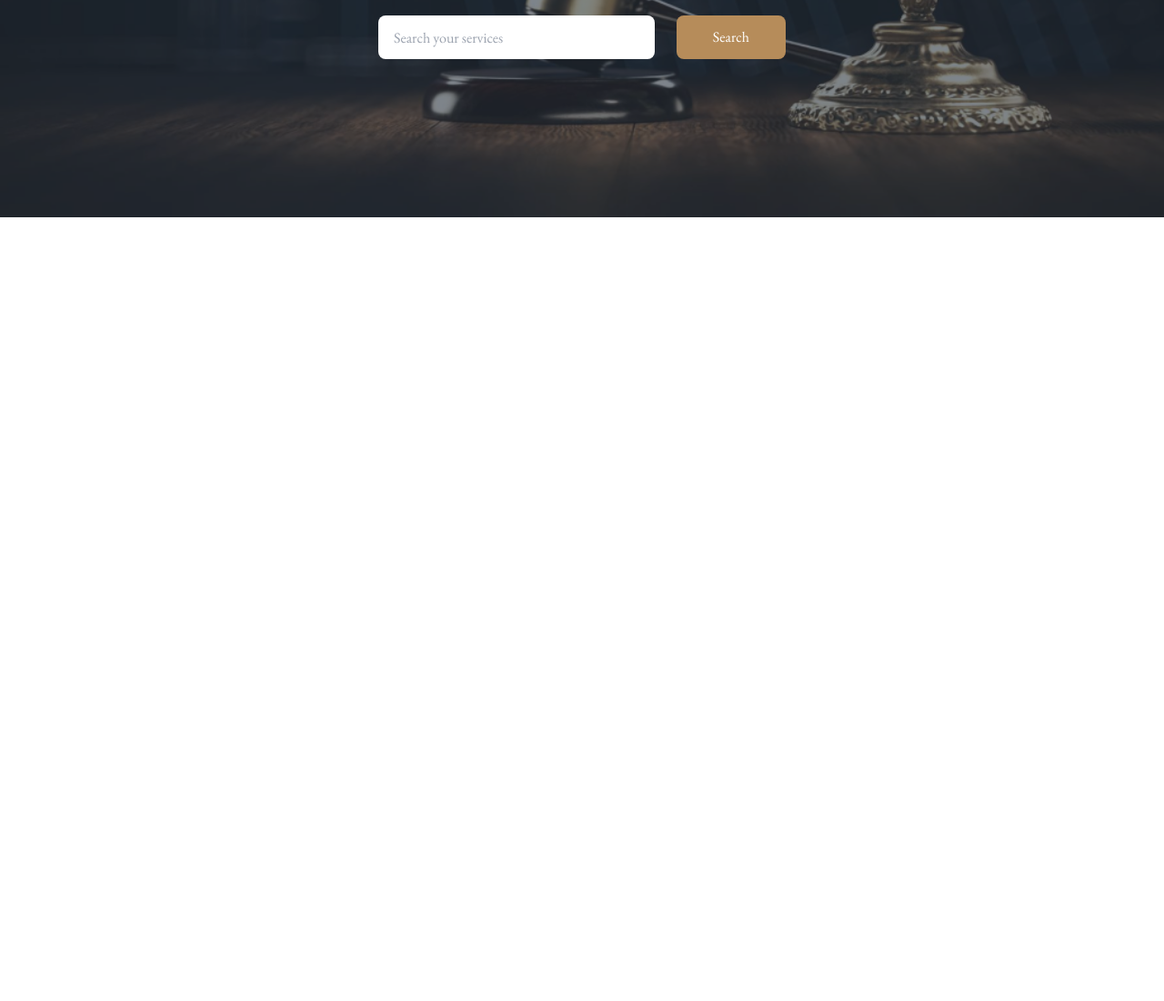
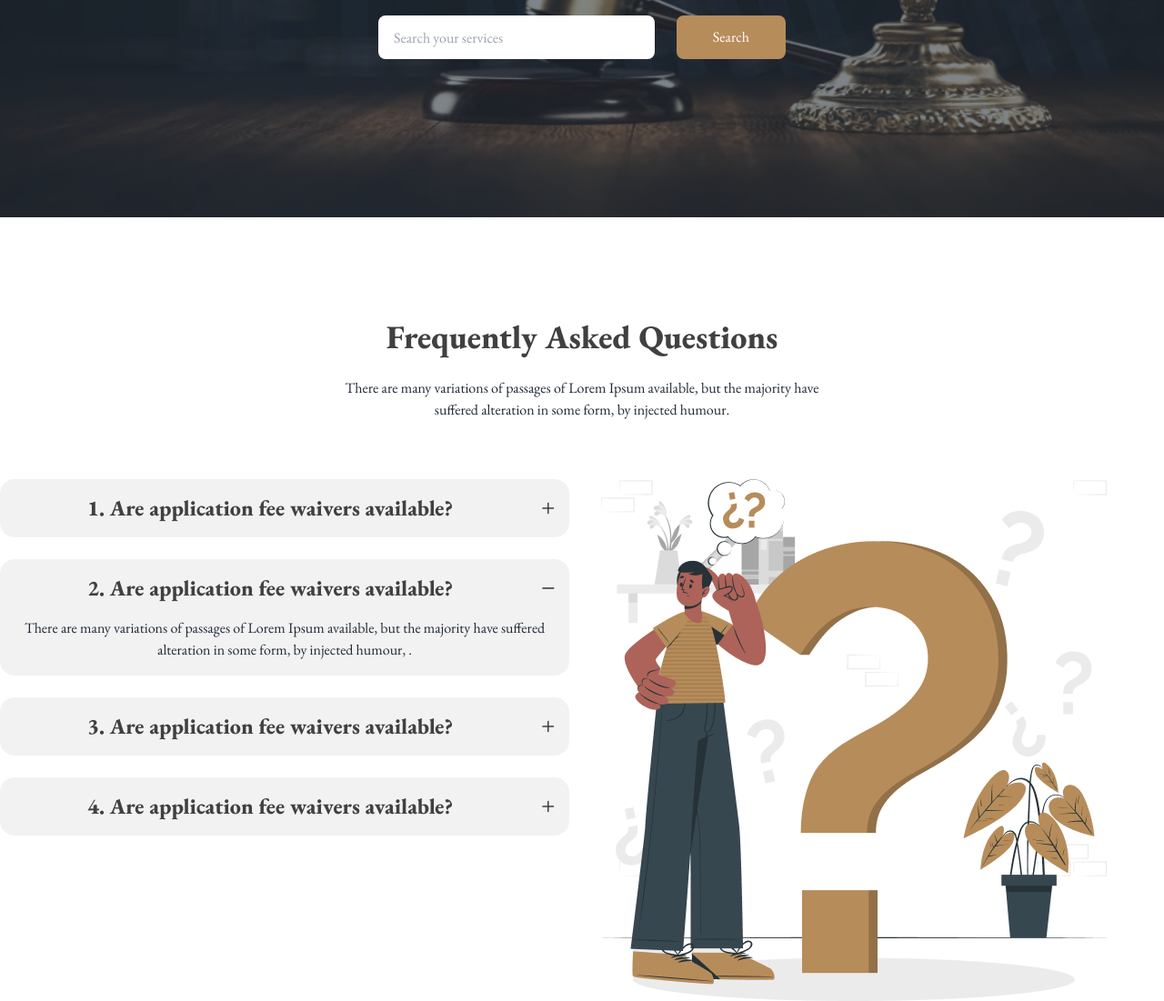
Before and after one commit to Faey2023/legal-solutions, a plain HTML site: page index.html in a window 1280 px wide. Shown: the part 553-1654 px from the top of the page at 91% size. Before the commit the page ends 800 px from the top, so only its background shows below. Drawn offline with nearby package versions, Linux system fonts and the light colour scheme.

Commit message:
added faq section

```diff
--- a/index.html
+++ b/index.html
@@ -135,7 +135,90 @@
         </div>
       </div>
     </header>
-    <main class="container mx-auto"></main>
+    <main class="container mx-auto">
+      <!-- legal practice use  -->
+      <!-- client review  -->
+      <!-- FAQ section  -->
+      <section class="mt-28 text-center">
+        <h3 class="text-4xl font-extrabold text-[#414040] mb-6">
+          Frequently Asked Questions
+        </h3>
+        <p class="mb-16">
+          There are many variations of passages of Lorem Ipsum available, but
+          the majority have <br />
+          suffered alteration in some form, by injected humour.
+        </p>
+        <div class="flex flex-col-reverse lg:flex-row gap-7">
+          <div class="flex-1 space-y-6">
+            <div class="collapse collapse-plus bg-base-200">
+              <input type="radio" name="my-accordion-3" checked="checked" />
+              <div
+                class="collapse-title text-2xl font-extrabold text-[#414040]"
+              >
+                1. Are application fee waivers available?
+              </div>
+              <div class="collapse-content">
+                <p>
+                  There are many variations of passages of Lorem Ipsum
+                  available, but the majority have suffered alteration in some
+                  form, by injected humour, .
+                </p>
+              </div>
+            </div>
+            <div class="collapse collapse-plus bg-base-200">
+              <input type="radio" name="my-accordion-3" checked="checked" />
+              <div
+                class="collapse-title text-2xl font-extrabold text-[#414040]"
+              >
+                2. Are application fee waivers available?
+              </div>
+              <div class="collapse-content">
+                <p>
+                  There are many variations of passages of Lorem Ipsum
+                  available, but the majority have suffered alteration in some
+                  form, by injected humour, .
+                </p>
+              </div>
+            </div>
+            <div class="collapse collapse-plus bg-base-200">
+              <input type="radio" name="my-accordion-3" />
+              <div
+                class="collapse-title text-2xl font-extrabold text-[#414040]"
+              >
+                3. Are application fee waivers available?
+              </div>
+              <div class="collapse-content">
+                <p>
+                  There are many variations of passages of Lorem Ipsum
+                  available, but the majority have suffered alteration in some
+                  form, by injected humour, .
+                </p>
+              </div>
+            </div>
+            <div class="collapse collapse-plus bg-base-200">
+              <input type="radio" name="my-accordion-3" />
+              <div
+                class="collapse-title text-2xl font-extrabold text-[#414040]"
+              >
+                4. Are application fee waivers available?
+              </div>
+              <div class="collapse-content">
+                <p>
+                  There are many variations of passages of Lorem Ipsum
+                  available, but the majority have suffered alteration in some
+                  form, by injected humour, .
+                </p>
+              </div>
+            </div>
+          </div>
+
+          <!-- faq img  -->
+          <div class="flex-1 w-[570px]">
+            <img src="images/faq.png" alt="" />
+          </div>
+        </div>
+      </section>
+    </main>
     <footer class="container mx-auto"></footer>
   </body>
 </html>
```
